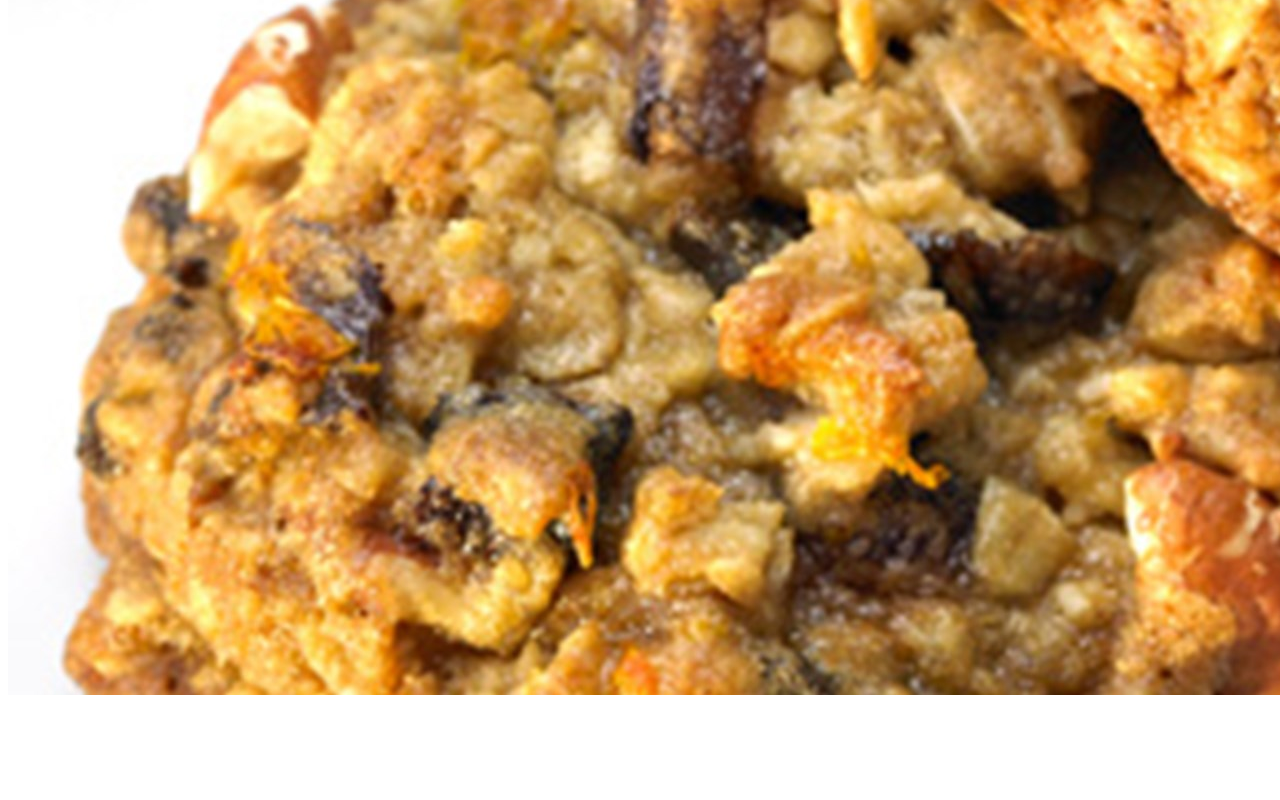
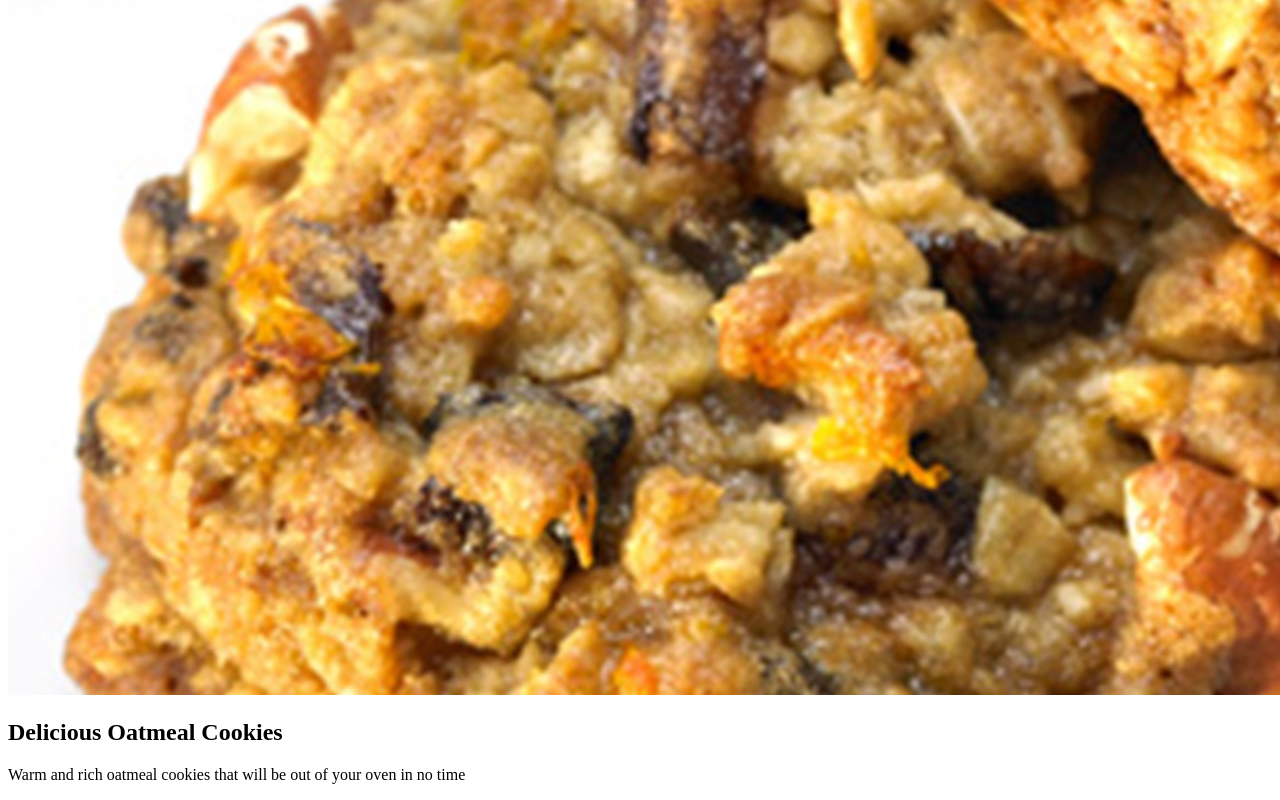
Before and after one commit to kkated/recipes, a plain HTML site: page cookie.html in a window 1280 px wide. Shown: the part 663-1463 px from the top of the page. Before the commit the page ends 1370 px from the top, so only its background shows below. Drawn offline with Linux system fonts and the light colour scheme.

Commit message:
added cookie description

```diff
--- a/cookie.html
+++ b/cookie.html
@@ -12,6 +12,9 @@
     <h1>Oatmeal Cookies Recipe</h1>
     <br>
     <img src="../recipes/images/cookie.jpg">
+    <br>
+    <h2>Delicious Oatmeal Cookies</h2>
+    <p>Warm and rich oatmeal cookies that will be out of your oven in no time</p>
 </body>
 
 </html>
```
